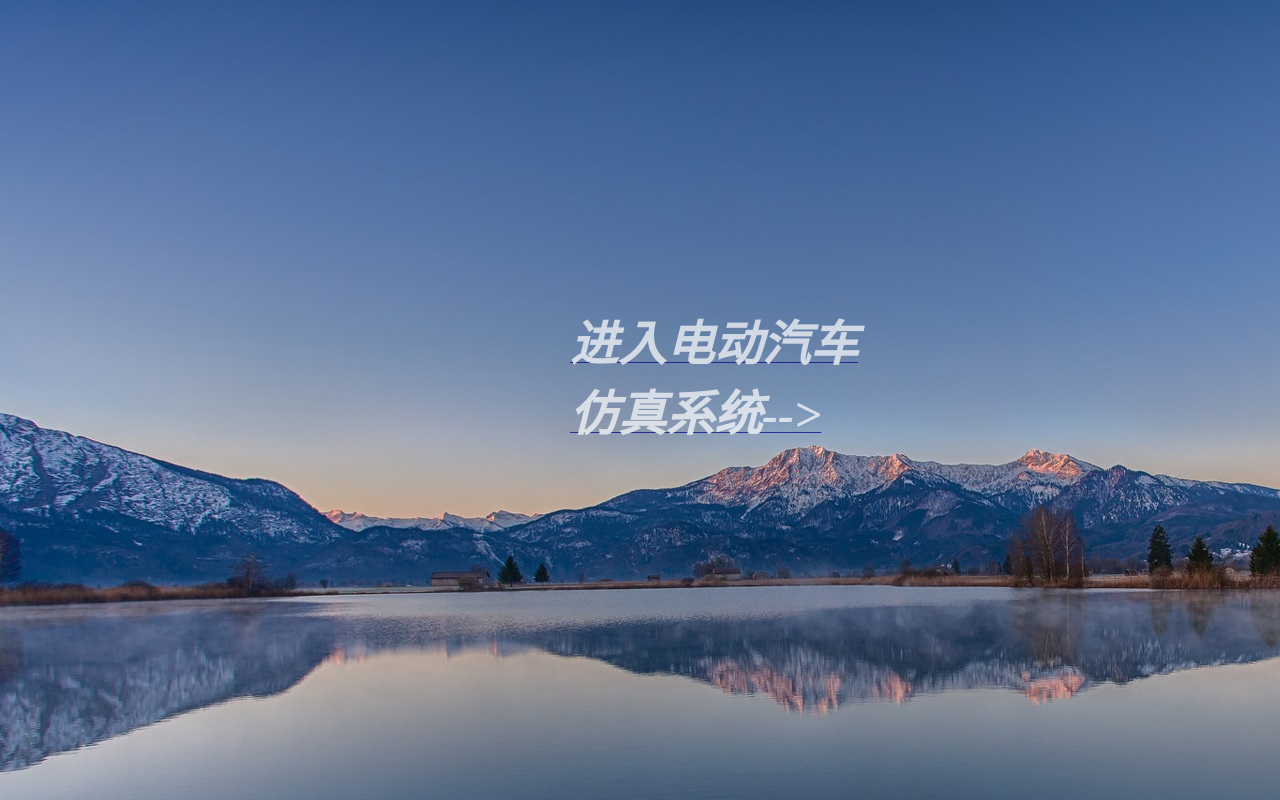
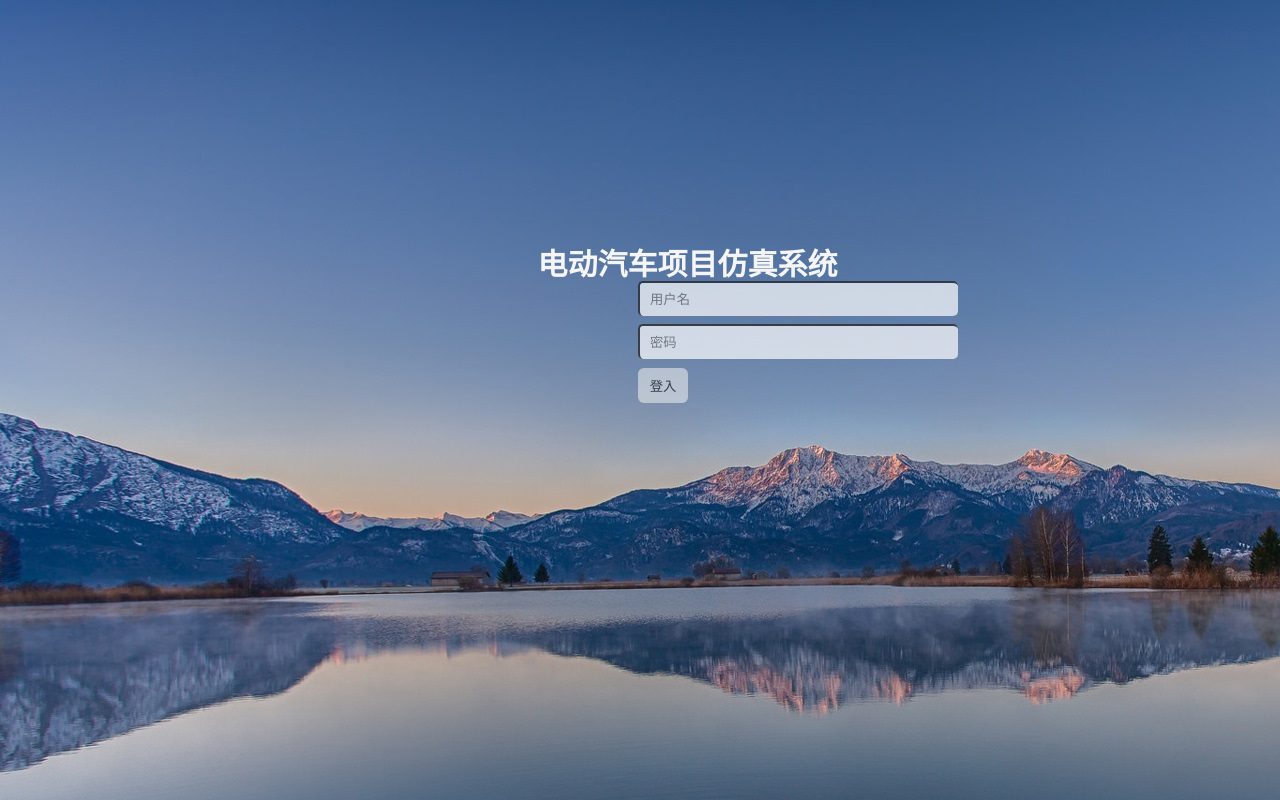
Before and after one commit to 4-data-farmers/Drive-car, a Django app: page /login/ in a window 1280 px wide. Run offline with Django 3.2, Linux system fonts and the light colour scheme.

Commit message:
login页面更改

```diff
--- a/电动汽车演示/GDmap/views.py
+++ b/电动汽车演示/GDmap/views.py
@@ -1,4 +1,4 @@
-from django.shortcuts import render
+from django.shortcuts import render,redirect
 
 import requests
 import json
@@ -12,3 +12,5 @@ def index1(request):
 def logins(request):
     if request.method == 'GET':
         return render(request, 'login.html')
+    if request.method == 'POST':
+        return redirect('主界面')
--- a/电动汽车演示/templates/login.html
+++ b/电动汽车演示/templates/login.html
@@ -1,31 +1,45 @@
+{% load static %}
 <html>
   <head>
     <meta http-equiv="content-type" content="text/html; charset=utf-8">
     <title>电动汽车项目仿真系统</title>
-    <link rel="stylesheet" href="../css/common.css" type="text/css">
+    <link rel="stylesheet" href="{% static 'css/common.css' %}" type="text/css">
     <style>
-      #backimage{
-        background-image: url("img/background.jpg");
-
-        position:absolute;
-        left:0px;
-        top:0px;
-        width:100%;
-        height:100%;
-        opacity: 1;
-        overflow: hidden;
+      #backimage {
+          background-image: url("../static/img/background.jpg");
+          position: absolute;
+          left: 0px;
+          top: 0px;
+          width: 100%;
+          height: 100%;
+          opacity: 1;
+          overflow: hidden;
+      }
+      #Headtext{
+          position:absolute;
+          left:42%;
+          top:30%;
+          font-size:30px;
+          font-family:"宋体";
+          color: whitesmoke;
+          font-weight: 800;
       }
     </style>
+
   </head>
   <body>
     <!-- 背景-->
-   	<div id="backimage" ></div>
-
-
+         <div id="backimage" ></div>
+    <!--   标题-->
+         <span id="Headtext" >电动汽车项目仿真系统</span>
     <!-- 登陆区-->
     <div id="Logindiv">
-          <a href="index.html" style="position:absolute;width:320px;height:40px;left:120px;top:155px;height:20px;color:black;color:#000088;">
-          <font size="24px" color="white" face="宋体"><strong><em>进入电动汽车仿真系统--></em></strong></font></a>
+        <form action="" method="POST">
+            {% csrf_token %}
+        <input type="text" name="username" placeholder="用户名" style="padding-left: 10px;position:absolute;width:320px;height:35px;left:40%;top:45%;border-radius:5px;border-right:1px ;border-bottom:1px;outline:none;" />
+        <input type="password" name="username" placeholder="密码" style="padding-left: 10px;position:absolute;width:320px;height:35px;left:40%;top: 60%;border-radius:5px;border-right:1px;border-bottom:1px;outline:none;"/>
+        <input type="submit"  style="position:absolute;width:50px;height:35px;left:40%;top: 75%;border-radius:6px;border:1px;opacity:0.8;outline:none;" value="登入">
+        </form>
     </div>
 
   </body>
--- a/电动汽车演示/untitled4/urls.py
+++ b/电动汽车演示/untitled4/urls.py
@@ -19,6 +19,6 @@ from GDmap.views import index1,logins
 
 urlpatterns = [
     path('admin/', admin.site.urls),
-    path('index/', index1),
+    path('index/', index1,name='主界面'),
     path('login/', logins),
 ]
```
